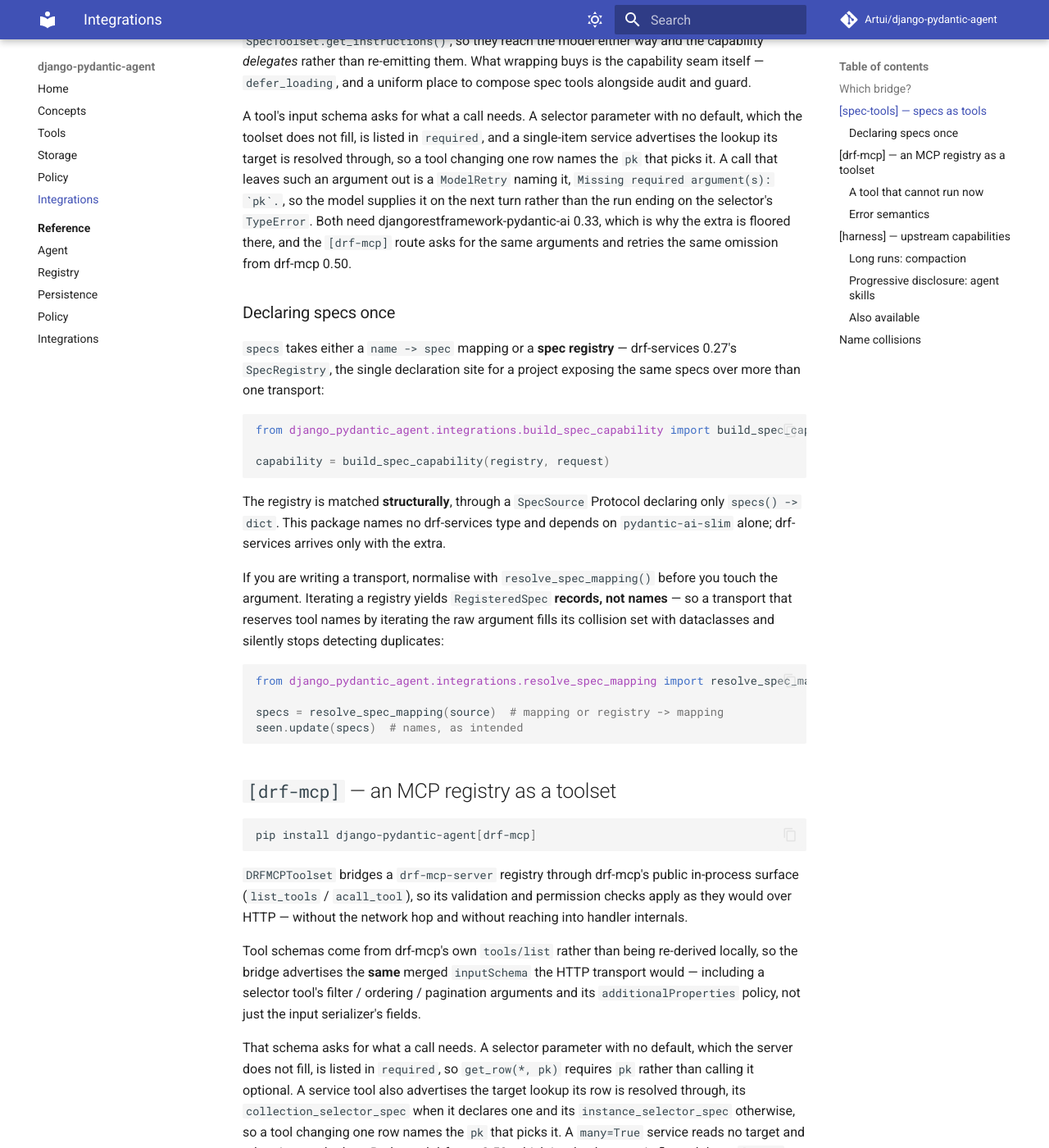
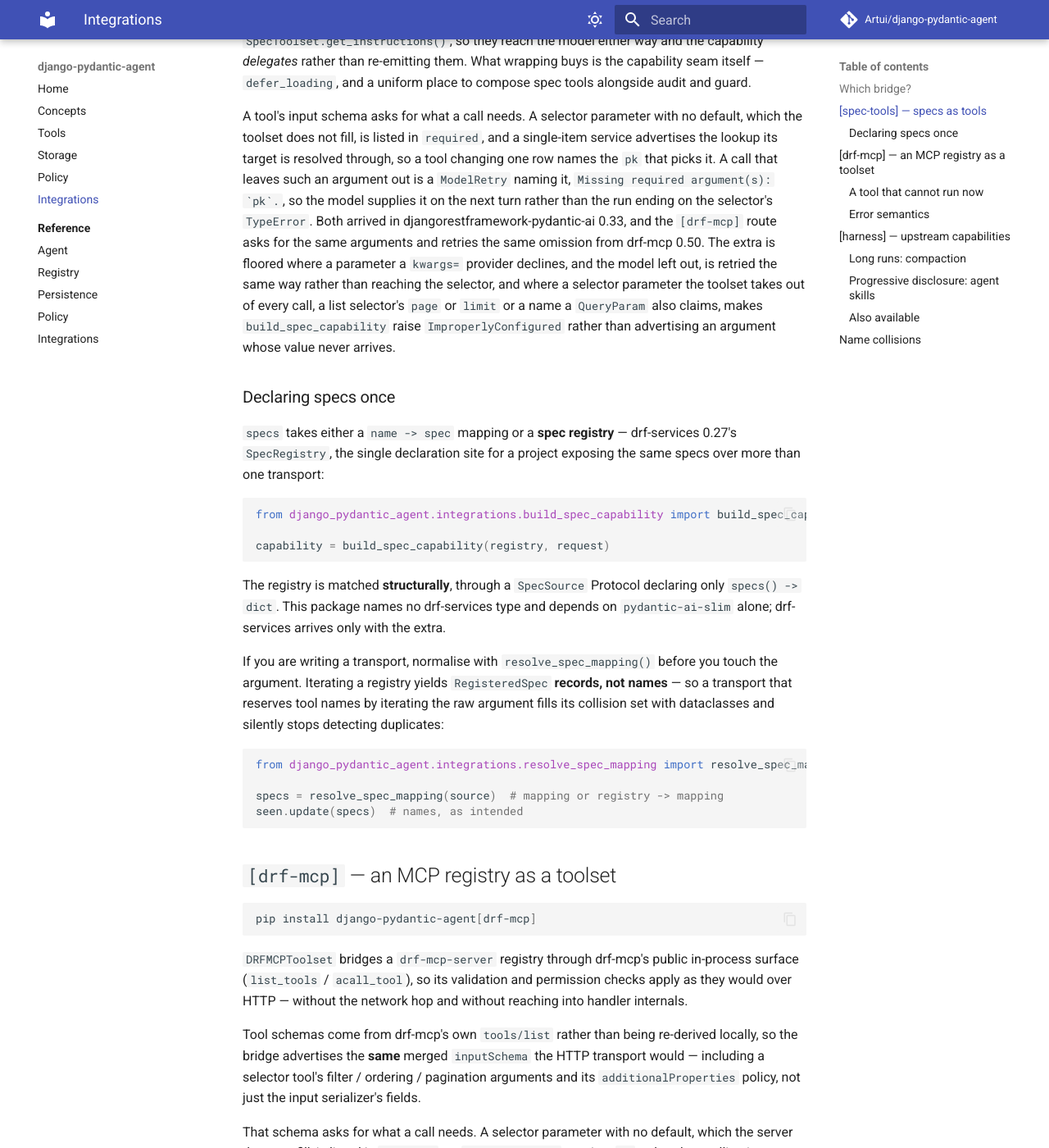
Before and after one commit to Artui/django-pydantic-agent, an MkDocs documentation site: the page built from docs/integrations.md, in a window 1280 px wide and 1400 px high, scrolled down 1140 px. Shown: the whole window at 82% size. Built offline with MkDocs 1.6.1 and Material for MkDocs 9.7.7, drawn with Linux system fonts in a browser that asks for light colours; comment, search, counter and statistics services are not loaded; some of the changed text lies outside the part shown.

Commit message:
Floor the drf-mcp and spec-tools extras on drf-mcp 0.52 and PAI 0.35
Both releases refuse, before any call, a tool no call could be served
through, such as a list selector taking `page`, and both hand back as a
retry a parameter nothing filled, where it raised the selector's
TypeError. On the drf-mcp route a chain step's DRF ValidationError and an
argument a serializer-less service tool does not declare are now
validation_error results the bridge retries. The floors move together so
one spec is served by both routes or refused by both; a new test asserts
both refuse the same list selector for the same reason.

drf-mcp's missing-argument message now names the argument, so the server
pin reads the new message. The bridge still appends the detail after it,
which the two retry tests on that path assert against; how that detail is
dropped is left to a follow-up commit.

Co-Authored-By: Claude Opus 5.5 <noreply@anthropic.com>

```diff
--- a/docs/integrations.md
+++ b/docs/integrations.md
@@ -51,9 +51,14 @@ single-item service advertises the lookup its target is resolved through, so a
 tool changing one row names the `pk` that picks it. A call that leaves such an
 argument out is a `ModelRetry` naming it, ``Missing required argument(s): `pk`.``,
 so the model supplies it on the next turn rather than the run ending on the
-selector's `TypeError`. Both need djangorestframework-pydantic-ai 0.33, which is
-why the extra is floored there, and the `[drf-mcp]` route asks for the same
-arguments and retries the same omission from drf-mcp 0.50.
+selector's `TypeError`. Both arrived in djangorestframework-pydantic-ai 0.33, and
+the `[drf-mcp]` route asks for the same arguments and retries the same omission
+from drf-mcp 0.50. The extra is floored where a parameter a `kwargs=` provider
+declines, and the model left out, is retried the same way rather than reaching
+the selector, and where a selector parameter the toolset takes out of every
+call, a list selector's `page` or `limit` or a name a `QueryParam` also claims,
+makes `build_spec_capability` raise `ImproperlyConfigured` rather than
+advertising an argument whose value never arrives.
 
 ### Declaring specs once
 
@@ -107,10 +112,12 @@ requires `pk` rather than calling it optional. A service tool also advertises
 the target lookup its row is resolved through, its `collection_selector_spec`
 when it declares one and its `instance_selector_spec` otherwise, so a tool
 changing one row names the `pk` that picks it. A `many=True` service reads no
-target and advertises no lookup. Both need drf-mcp 0.50, which is why the
-extra is floored there; `[spec-tools]` builds its schemas the same way from
-djangorestframework-pydantic-ai 0.33, so one spec asks a model for the same
-arguments by either route.
+target and advertises no lookup. Both arrived in drf-mcp 0.50; `[spec-tools]`
+builds its schemas the same way from djangorestframework-pydantic-ai 0.33, so one
+spec asks a model for the same arguments by either route. The extra is floored
+where drf-mcp refuses at registration a selector parameter it takes out of every
+call, as `[spec-tools]` refuses it when the toolset is built, so one spec is
+served by both routes or refused by both.
 
 ### A tool that cannot run now
 
```
Also changed, not shown: CHANGELOG.md (+33 -0 lines), pyproject.toml (+53 -10 lines), 2 other files.
